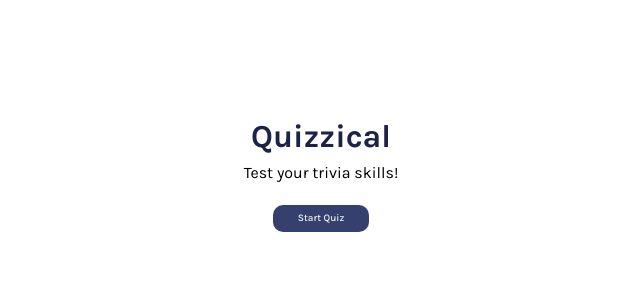
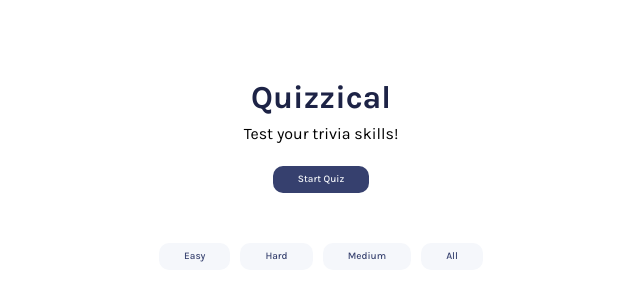
Before and after one commit to igor-pekovic-fe/react-quizz, a React (Vite) app: page / in a window 1280 px wide. Shown: the part 228-528 px from the top of the page, without its empty margins (319-959 px from the left). Built offline with nearby package versions, Linux system fonts and the light colour scheme.

Commit message:
Added option to pick Quiz difficulty

```diff
--- a/src/App.jsx
+++ b/src/App.jsx
@@ -1,6 +1,7 @@
 import { useState, useEffect } from "react";
 import StartScreen from "./components/StartScreen";
 import Questions from "./components/Questions";
+import Difficulty from "./components/Difficulty";
 import "./App.css";
 
 function App() {
@@ -10,6 +11,14 @@ function App() {
   const [isQuizStarted, setIsQuizStarted] = useState(false);
   const [allComplete, setAllComplete] = useState(false);
   const [showAnswers, setShowAnswers] = useState(false);
+  const [difficulty, setDifficulty] = useState("");
+
+  const difficulties = [
+    { difficulty: "Easy", htmlstring: "&difficulty=easy" },
+    { difficulty: "Hard", htmlstring: "&difficulty=hard" },
+    { difficulty: "Medium", htmlstring: "&difficulty=medium" },
+    { difficulty: "All", htmlstring: "" },
+  ];
 
   function startQuiz() {
     setIsQuizStarted(true);
@@ -64,7 +73,7 @@ function App() {
     if (isQuizStarted === true || questions.length > 0) {
       async function getQuestions() {
         const res = await fetch(
-          `https://opentdb.com/api.php?amount=5&type=multiple`
+          `https://opentdb.com/api.php?amount=5${difficulty}&type=multiple`
         );
         const data = await res.json();
 
@@ -101,7 +110,13 @@ function App() {
   return (
     <main className="quiz--container">
       {questions.length == 0 ? (
-        <StartScreen startQuiz={startQuiz} />
+        <div>
+          <StartScreen startQuiz={startQuiz} />
+          <Difficulty
+            setDifficulty={setDifficulty}
+            difficulties={difficulties}
+          />
+        </div>
       ) : (
         <div>
           <button className="button" onClick={goBack}>
--- /dev/null
+++ b/src/components/Difficulty.css
@@ -0,0 +1,15 @@
+.difficulty--wrapper {
+  display: flex;
+  gap: 1rem;
+  margin-top: 5rem;
+}
+
+.difficulty--wrapper > button {
+  background-color: var(--main-neutral-color);
+  color: var(--main-primary-color);
+}
+
+.difficulty--wrapper > button:is(:focus, :active) {
+  color: var(--main-neutral-color);
+  background-color: var(--main-primary-color);
+}
--- /dev/null
+++ b/src/components/Difficulty.jsx
@@ -0,0 +1,20 @@
+import "./Difficulty.css";
+
+function Difficulty(props) {
+  const diffBtns = props.difficulties.map((difficulty) => {
+    return (
+      <button
+        onClick={() => props.setDifficulty(difficulty.htmlstring)}
+        className="button button-diff"
+      >
+        {difficulty.difficulty}
+      </button>
+    );
+  });
+
+  console.log(diffBtns);
+
+  return <div className="difficulty--wrapper">{diffBtns}</div>;
+}
+
+export default Difficulty;
```
